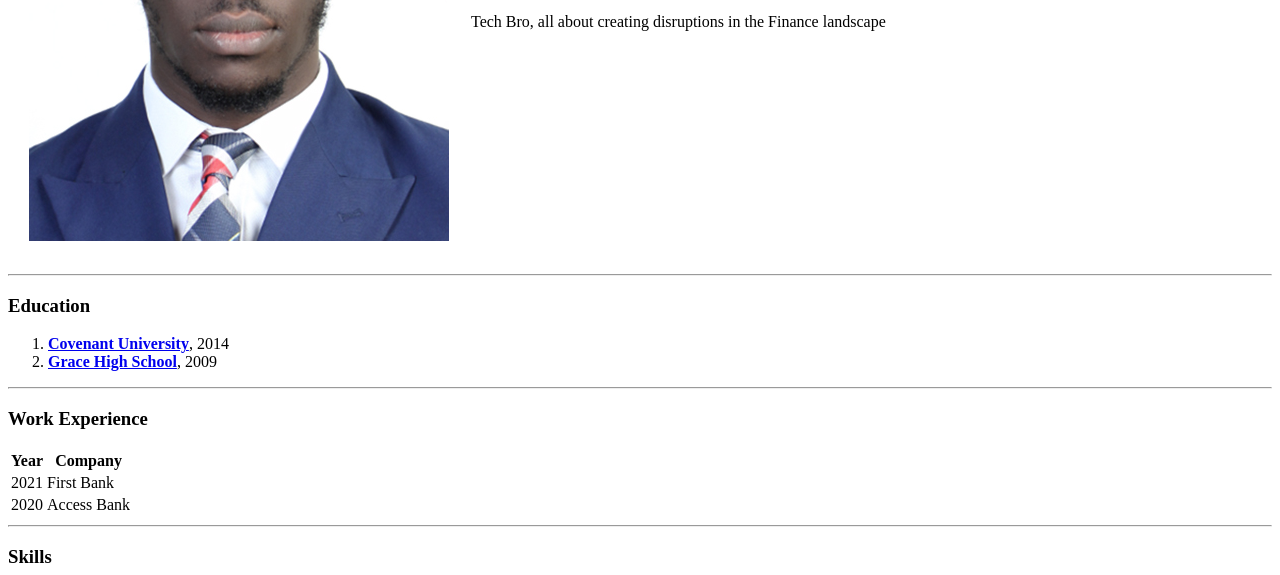
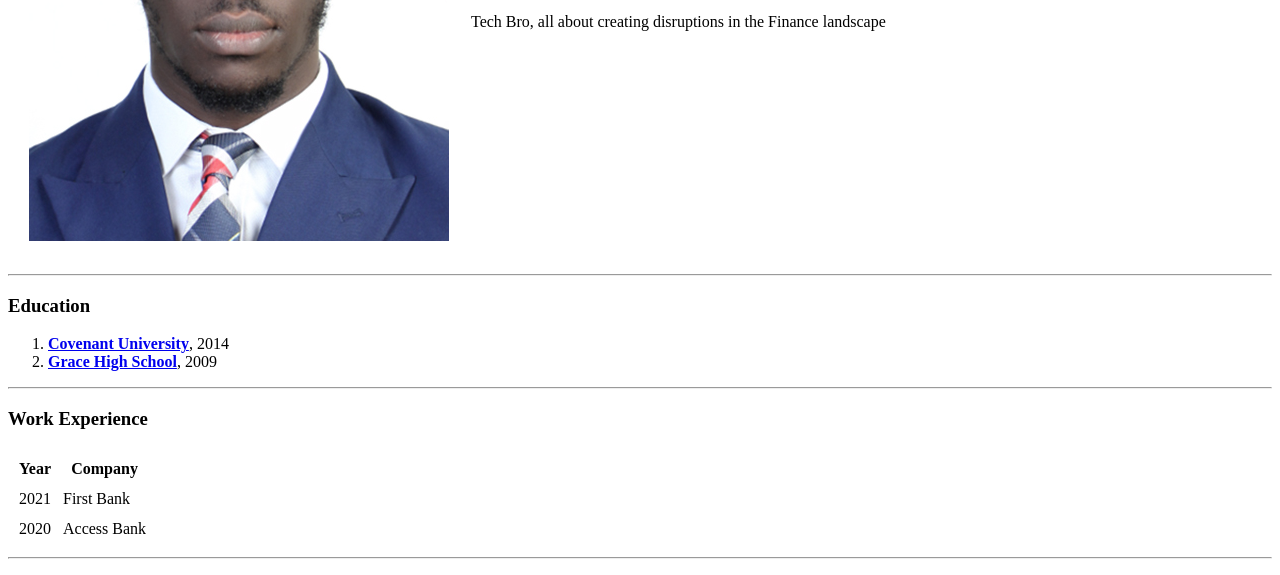
Before and after one commit to olugbemimajek/cv, a plain HTML site: page index.html in a window 1280 px wide. Shown: the part 328-903 px from the top of the page. Drawn offline with Linux system fonts and the light colour scheme.

Commit message:
v1.1
Updates

```diff
--- a/index.html
+++ b/index.html
@@ -3,8 +3,8 @@
 
 <head>
   <meta charset="utf-8">
-  <meta http-equiv="refresh" content="30">
   <title>Gbemiga's Personal Site</title>
+  <link rel="stylesheet" href="css/styles.css">
 </head>
 
 <body>
@@ -27,7 +27,7 @@
   </ol>
   <hr>
   <h3>Work Experience</h3>
-  <table>
+  <table cellspacing = '10px'>
     <thead>
       <th>Year</th>
       <th>Company</th>
```
Also changed, not shown: contact_me.html (+1 -0 lines), hobbies.html (+6 -5 lines).
